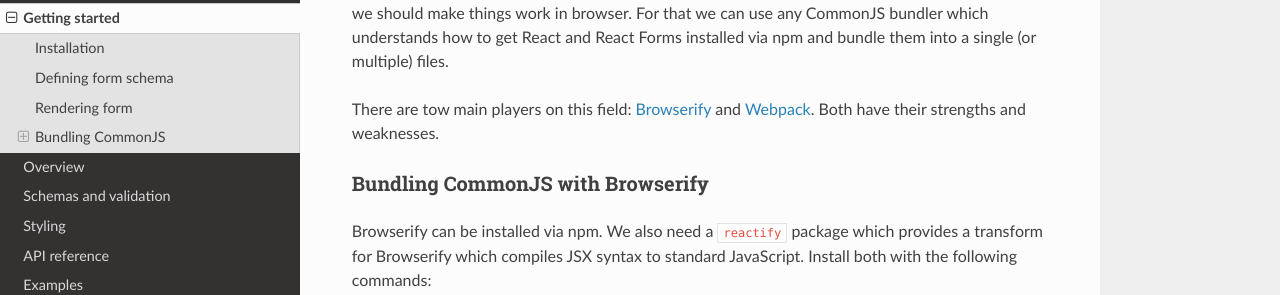
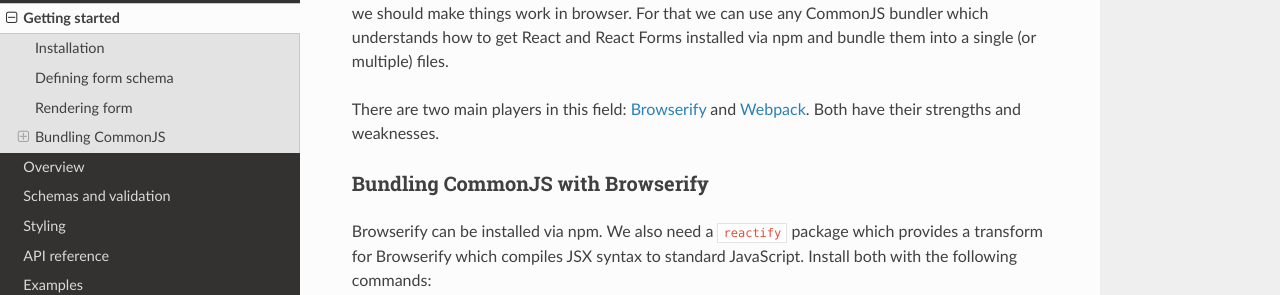
Before and after one commit to prometheusresearch-archive/react-forms, a Sphinx documentation site: the page built from docs/getting-started.rst, in a window 1280 px wide and 900 px high, scrolled down 1449 px. Shown: the part 158-453 px from the top of the window. Built offline with Sphinx 7.4.7 and the Read the Docs theme 2.0.0, drawn with Linux system fonts in a browser that asks for light colours.

Commit message:
Spelling correction in getting-started.html
Pull request to master branch per #47.

```diff
--- a/docs/getting-started.rst
+++ b/docs/getting-started.rst
@@ -85,7 +85,7 @@
 CommonJS bundler which understands how to get React and React Forms installed
 via npm and bundle them into a single (or multiple) files.
 
-There are tow main players on this field: Browserify_ and Webpack_. Both have
+There are two main players in this field: Browserify_ and Webpack_. Both have
 their strengths and weaknesses.
 
 Bundling CommonJS with Browserify
```
